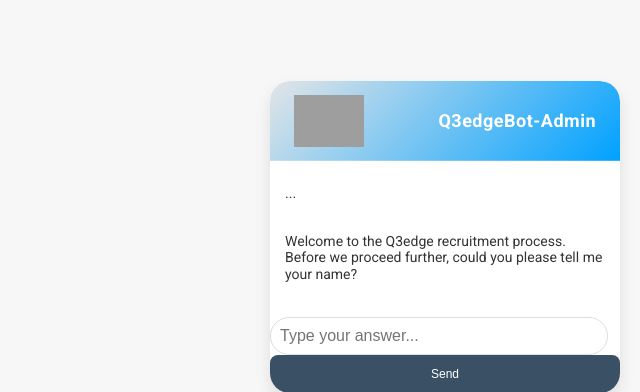
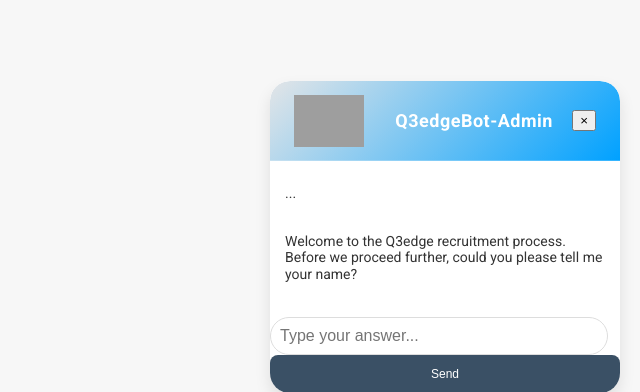
Before and after one commit to sahilsain003/chatbotQ3edge, a Flask app: page / in a window 1280 px wide. Shown: the part 387-779 px from the top of the page, without its empty margins (640-1280 px from the left). Run offline with Flask 2, Linux system fonts and the light colour scheme; parts of the project's set-up code (start-up, migrations or seed data) failed here and were passed over; some libraries are stand-ins or nearby versions; grey boxes are pictures that could not be loaded.

Commit message:
Update index.html

```diff
--- a/templates/index.html
+++ b/templates/index.html
@@ -14,7 +14,7 @@
         <div class="chat-header">
             <img src="https://q3edge.com/wp-content/uploads/2023/03/Logo-black-e1678941939516.png" alt="Company Logo" class="company-logo">
             <h3>Q3edgeBot-Admin</h3>
-
+            <button id="close-chat" class="close-chat">×</button>
         </div>
         <div id="chat-box" class="chat-box">
             <div class="message bot-message typing">...</div>
```
